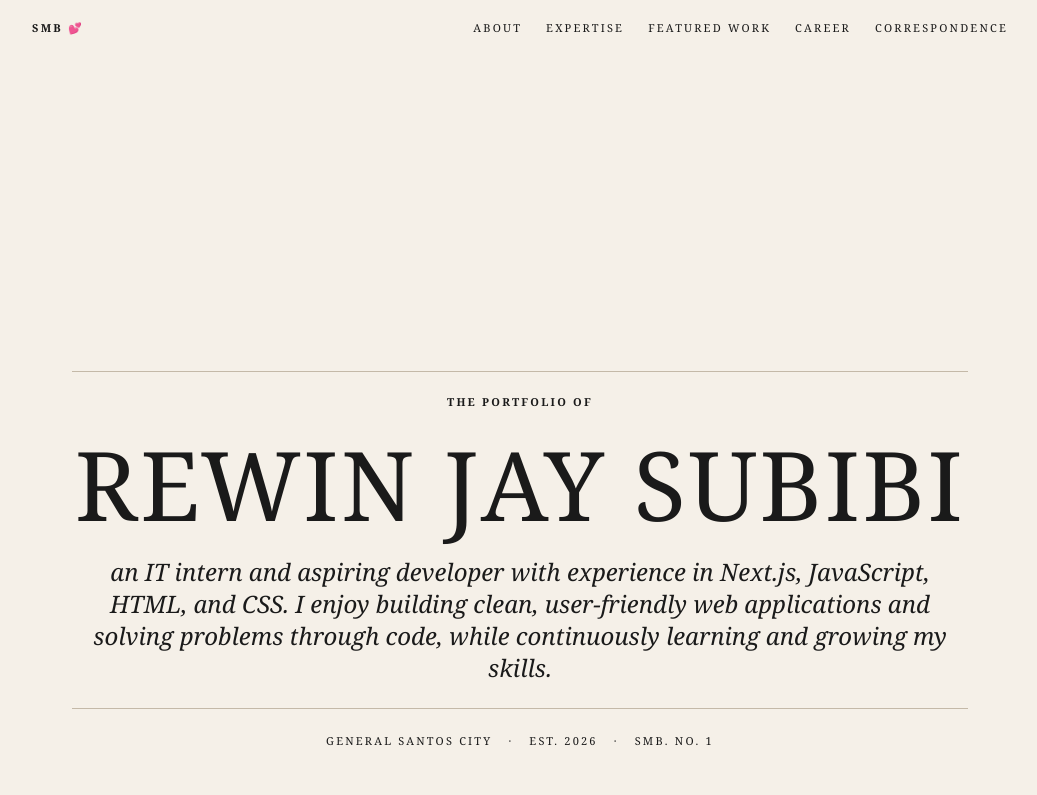
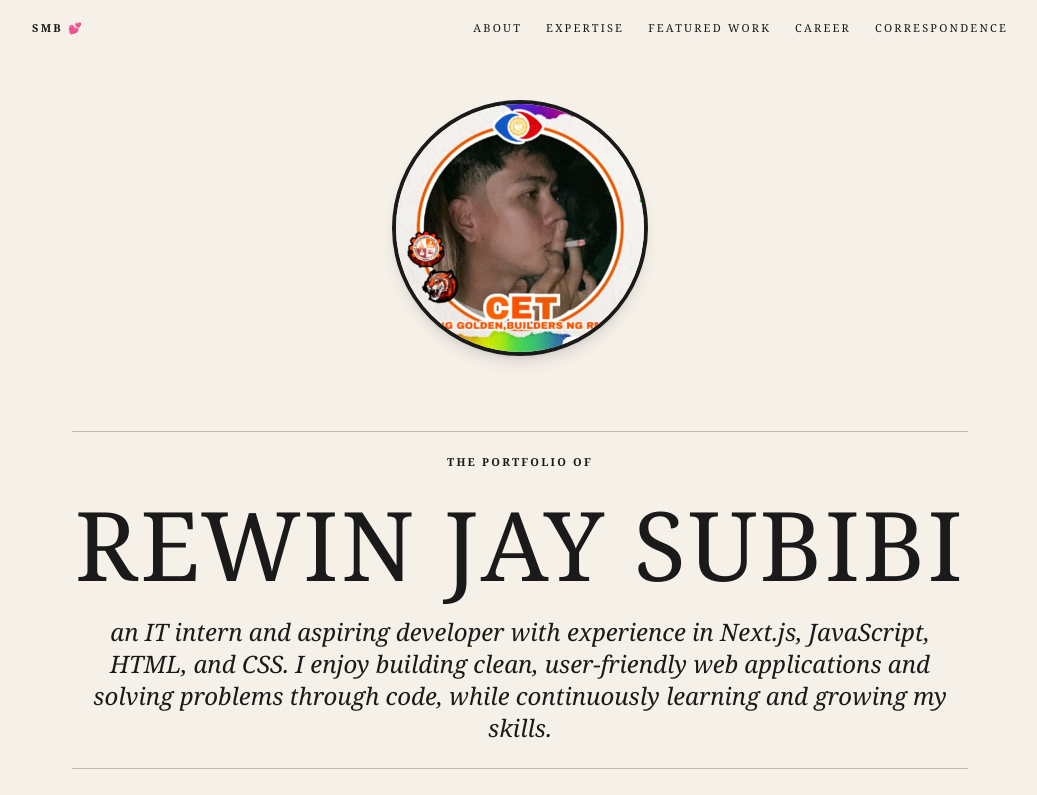
Before and after one commit to rewinjaysubibi/SMBport, a Next.js app: page / in a window 1280 px wide. Shown: the top 795 px of the page, without its empty margins (120-1157 px from the left). Built offline with nearby package versions, Linux system fonts and the light colour scheme.

Commit message:
adding image

```diff
--- a/app/page.tsx
+++ b/app/page.tsx
@@ -1,3 +1,4 @@
+import Image from "next/image"
 import { About } from "@/components/About"
 import { Contact } from "@/components/Navigation/Contact"
 import { Hero } from "@/components/Hero"
@@ -14,23 +15,26 @@ export default function Page() {
 
       {/* Main content wrapper */}
       <main className="mx-auto max-w-5xl flex-1 px-6">
+        {/* Professional Portfolio Image */}
+        <div className="relative z-0 mx-auto mt-25 h-64 w-64 overflow-hidden rounded-full border-4 border-[#1A1A1A] shadow-lg">
+          <img
+            src="CET.jpg" // your uploaded image in public/images
+            alt="Portfolio Image"
+          />
+        </div>
+
         {/* Hero section */}
-        <div className="pt-32 pb-16 md:pt-40 md:pb-20">
+        <div className="-mt-50 pt-12 pb-16 md:pt-16 md:pb-20">
           <Hero />
         </div>
 
         {/* About + Skills section */}
         <div className="relative mt-12 border-t border-[#C4B9A8] pt-12">
-          {/* Vertical divider (desktop only) */}
           <div className="pointer-events-none absolute top-12 left-1/2 hidden h-full w-px -translate-x-1/2 bg-[#C4B9A8] md:block" />
-
           <div className="grid gap-12 md:grid-cols-2">
-            {/* Left column: About */}
             <div className="md:pr-12">
               <About />
             </div>
-
-            {/* Right column: Skills */}
             <div className="md:pl-12">
               <Skills />
             </div>
--- a/package.json
+++ b/package.json
@@ -15,6 +15,7 @@
     "@base-ui/react": "^1.2.0",
     "class-variance-authority": "^0.7.1",
     "clsx": "^2.1.1",
+    "embla-carousel-react": "^8.6.0",
     "framer-motion": "^12.35.1",
     "lucide-react": "^0.577.0",
     "next": "16.1.6",
```
Also changed, not shown: public/CET.jpg (added), 1 other file (tests, documents, lock files or other folders).
